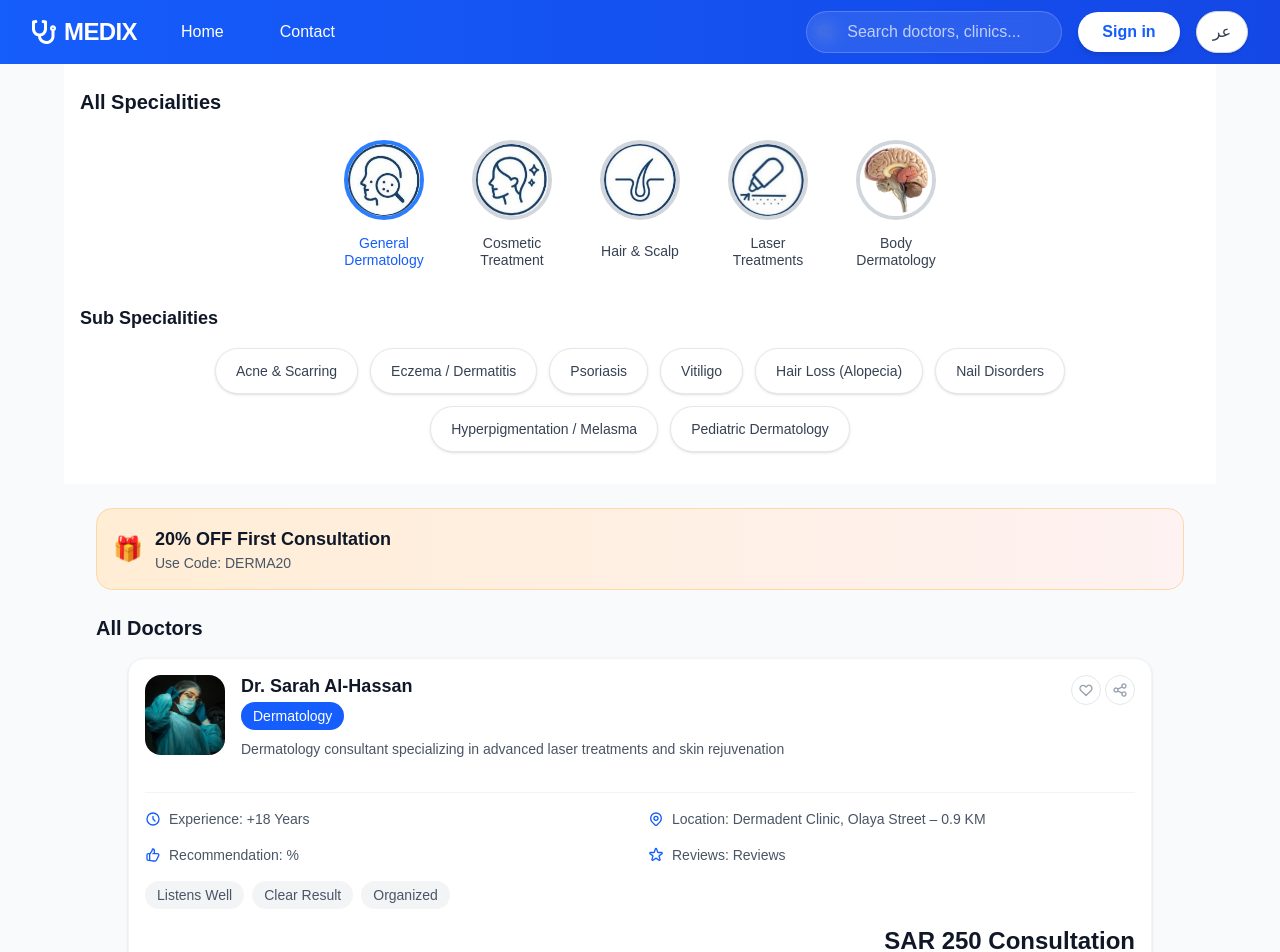
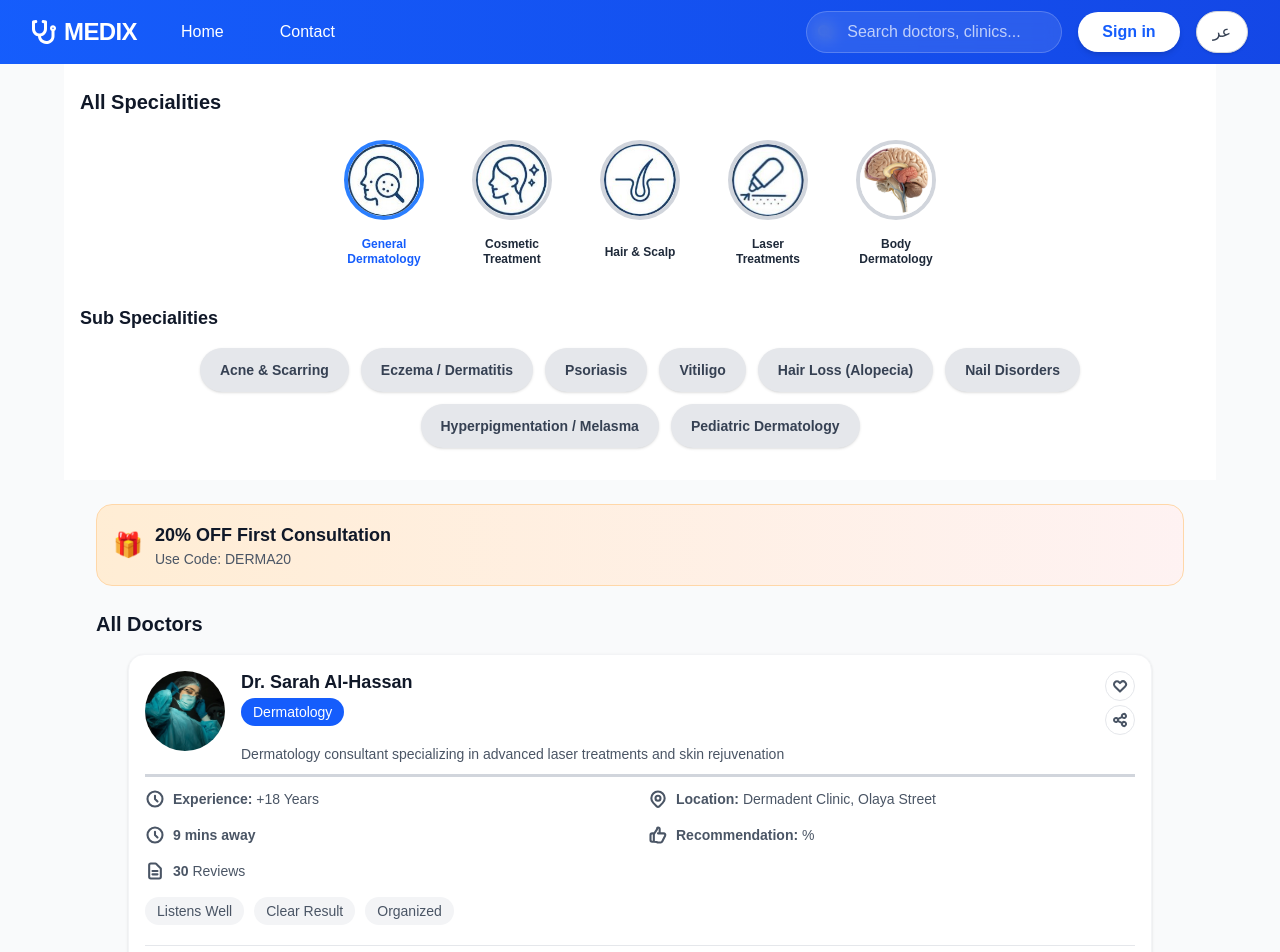
Before and after one commit to Medix-Organization/medix, a Next.js app: page /en/home in a window 1280 px wide. Shown: the top 952 px of the page. Built offline with nearby package versions, Linux system fonts and the light colour scheme; no server answers.

Commit message:
styling additions on pages

```diff
--- a/app/[locale]/doctor-profile/[[...id]]/page.tsx
+++ b/app/[locale]/doctor-profile/[[...id]]/page.tsx
@@ -38,26 +38,39 @@ const Page = async ({ params }: { params: Promise<any> }) => {
           <div className="flex flex-col sm:flex-row justify-between gap-3">
             <div className="flex flex-col gap-2">
               <div className="flex gap-2 items-center">
-                <FaLocationDot className="text-gray-400 flex-shrink-0" />
+                <FaLocationDot className="text-gray-600 flex-shrink-0" size={18} style={{strokeWidth: 2.5}} />
                 <p className="text-gray-600 text-sm">Riyadh, Sulaiman alhabeeb</p>
               </div>
               <div className="flex gap-2 items-center">
-                <FaGraduationCap className="text-gray-400 flex-shrink-0" />
+                <FaGraduationCap className="text-gray-600 flex-shrink-0" size={18} style={{strokeWidth: 2.5}} />
                 <p className="text-gray-600 text-sm">+12 years of experience</p>
               </div>
             </div>
             <div className="flex flex-col gap-2">
               <div className="flex gap-2 items-center">
-                <BiSolidLike className="text-green-500 flex-shrink-0" />
+                <BiSolidLike className="text-gray-600 flex-shrink-0" size={18} style={{strokeWidth: 2.5}} />
                 <p className="text-gray-600 text-sm">Recommendation: 97%</p>
               </div>
               <div className="flex gap-2 items-center">
+                <svg className="w-4 h-4 text-gray-600 flex-shrink-0" fill="none" stroke="currentColor" viewBox="0 0 24 24">
+                  <path strokeLinecap="round" strokeLinejoin="round" strokeWidth={2.5} d="M3 5h12M9 3v2m1.048 9.5A18.022 18.022 0 016.412 9m6.088 9h7M11 21l5-10 5 10M12.751 5C11.783 10.77 8.07 15.61 3 18.129" />
+                </svg>
+                <p className="text-gray-600 text-sm">Languages: English, Arabic</p>
+              </div>
+              <div className="flex gap-2 items-center">
+                <svg className="w-4 h-4 text-gray-600 flex-shrink-0" fill="none" stroke="currentColor" viewBox="0 0 24 24">
+                  <path strokeLinecap="round" strokeLinejoin="round" strokeWidth={2.5} d="M9 12h6m-6 4h6m2 5H7a2 2 0 01-2-2V5a2 2 0 012-2h5.586a1 1 0 01.707.293l5.414 5.414a1 1 0 01.293.707V19a2 2 0 01-2 2z" />
+                </svg>
+                <p className="text-gray-600 text-sm"><b>30</b> Reviews</p>
+              </div>
+
+              {/* <div className="flex gap-2 items-center">
                 <IoMdStar color="#fbbf24" size={20} className="flex-shrink-0" />
                 <p className="text-gray-600 text-sm">Reviews</p>
-              </div>
+              </div> */}
             </div>
           </div>
-          <div className="flex flex-wrap gap-2 mt-3">
+          {/* <div className="flex flex-wrap gap-2 mt-3">
             <span className="px-3 py-1 bg-blue-100 text-blue-800 rounded-full text-xs">
               Heart Surgery
             </span>
@@ -67,7 +80,7 @@ const Page = async ({ params }: { params: Promise<any> }) => {
             <span className="px-3 py-1 bg-purple-100 text-purple-800 rounded-full text-xs">
               Emergency Care
             </span>
-          </div>
+          </div> */}
         </section>
         <div className="border-t mt-3 border-slate-200"></div>
         <div className="flex justify-center sm:justify-end mt-2">
--- a/app/components/home-page/SpecialitiesAndSubs.tsx
+++ b/app/components/home-page/SpecialitiesAndSubs.tsx
@@ -17,7 +17,7 @@ const SpecialitiesAndSubs = () => {
           {specialties.map((speciality, i) => (
             <div key={speciality.id} className="flex flex-col items-center min-w-0 flex-shrink-0">
               <button
-                className={`transition-all duration-200 w-20 h-20 rounded-full flex items-center justify-center overflow-hidden border-4 ${
+                className={` transition-all duration-200 w-20 h-20 rounded-full flex items-center justify-center overflow-hidden border-4 ${
                   activeSpecialty.label === speciality.label
                     ? "bg-blue-100 border-blue-500"
                     : "bg-blue-50 border-gray-300 hover:border-blue-300"
@@ -33,10 +33,10 @@ const SpecialitiesAndSubs = () => {
                 />
               </button>
               <div
-                className={`mt-3 text-center text-sm font-medium max-w-[80px] leading-tight h-10 flex items-center justify-center ${
+                className={`mt-3 text-center text-xs font-bold max-w-[80px] leading-tight h-10 flex items-center justify-center ${
                   activeSpecialty.label === speciality.label
                     ? "text-blue-600"
-                    : "text-gray-700"
+                    : "text-gray-800"
                 }`}
               >
                 {t(`specialties.${i}.label`)}
@@ -54,10 +54,10 @@ const SpecialitiesAndSubs = () => {
             <button
               key={i}
               onClick={() => setActiveTag(tag)}
-              className={`px-5 py-3 rounded-full text-sm font-medium transition-all duration-200 whitespace-nowrap flex-shrink-0 shadow-sm ${
+              className={`px-5 py-3 font-bold rounded-full text-sm transition-all duration-200 whitespace-nowrap flex-shrink-0 shadow-sm ${
                 tag === activeTag
                   ? "bg-blue-600 text-white shadow-blue-200"
-                  : "bg-white text-gray-700 border border-gray-200 hover:bg-blue-50 hover:border-blue-300"
+                  : "bg-gray-200 text-gray-700  hover:bg-gray-200 hover:border-gray-300"
               }`}
             >
               {t(
--- a/app/components/home-page/doctorCard.tsx
+++ b/app/components/home-page/doctorCard.tsx
@@ -9,70 +9,77 @@ const DoctorCard = async (d: any) => {
   return (
     <Link href={`/doctor-profile/${d.d.id || 'default'}`} className="block cursor-pointer transition-shadow duration-200">
       <div className="bg-white rounded-2xl shadow-sm border border-gray-100 mx-4 mb-4 hover:border-gray-200 transition-colors duration-200 md:mx-6 lg:mx-8">
-      <div className="p-4">
+      <div className="p-4 pb-2">
         <div className="flex items-start gap-3 sm:gap-4">
           <Image
             width={80}
             height={80}
             src={`/${d.d.avatar}`}
             alt={d.d.name}
-            className="w-16 h-16 sm:w-20 sm:h-20 rounded-2xl object-cover flex-shrink-0"
+            className="w-16 h-16 sm:w-20 sm:h-20 rounded-full object-cover flex-shrink-0"
           />
           <div className="flex-1 min-w-0">
             <div className="flex items-start justify-between mb-2">
-              <div className="flex-1 pr-2">
+              <div className="flex-1">
                 <h3 className="font-bold text-base sm:text-lg text-gray-900 mb-1 leading-tight">{d.d.name}</h3>
                 <div className="inline-block bg-blue-600 text-white px-2 sm:px-3 py-1 rounded-full text-xs sm:text-sm font-medium mb-2">
                   {d.d.role}
                 </div>
-                <p className="text-gray-600 text-xs sm:text-sm mb-2 leading-relaxed">{d.d.description}</p>
               </div>
-              <div className="flex gap-1 flex-shrink-0 min-w-0">
-                <button className="p-1 sm:p-1.5 rounded-full border border-gray-200 hover:bg-gray-50 flex-shrink-0">
-                  <svg className="w-3 h-3 sm:w-4 sm:h-4 text-gray-400" fill="none" stroke="currentColor" viewBox="0 0 24 24">
-                    <path strokeLinecap="round" strokeLinejoin="round" strokeWidth={2} d="M4.318 6.318a4.5 4.5 0 000 6.364L12 20.364l7.682-7.682a4.5 4.5 0 00-6.364-6.364L12 7.636l-1.318-1.318a4.5 4.5 0 00-6.364 0z" />
+              <div className="flex flex-col gap-1 flex-shrink-0 min-w-0 ml-2">
+                <button className="p-1 sm:p-1.5 rounded-full border border-gray-200 hover:bg-gray-50 hover:shadow-md hover:border-gray-300 flex-shrink-0 transition-all duration-200">
+                  <svg className="w-3 h-3 sm:w-4 sm:h-4 text-gray-600 hover:text-gray-800" fill="none" stroke="currentColor" viewBox="0 0 24 24">
+                    <path strokeLinecap="round" strokeLinejoin="round" strokeWidth={3} d="M4.318 6.318a4.5 4.5 0 000 6.364L12 20.364l7.682-7.682a4.5 4.5 0 00-6.364-6.364L12 7.636l-1.318-1.318a4.5 4.5 0 00-6.364 0z" />
                   </svg>
                 </button>
-                <button className="p-1 sm:p-1.5 rounded-full border border-gray-200 hover:bg-gray-50 flex-shrink-0">
-                  <svg className="w-3 h-3 sm:w-4 sm:h-4 text-gray-400" fill="none" stroke="currentColor" viewBox="0 0 24 24">
-                    <path strokeLinecap="round" strokeLinejoin="round" strokeWidth={2} d="M8.684 13.342C8.886 12.938 9 12.482 9 12c0-.482-.114-.938-.316-1.342m0 2.684a3 3 0 110-2.684m0 2.684l6.632 3.316m-6.632-6l6.632-3.316m0 0a3 3 0 105.367-2.684 3 3 0 00-5.367 2.684zm0 9.316a3 3 0 105.367 2.684 3 3 0 00-5.367-2.684z" />
+                <button className="p-1 sm:p-1.5 rounded-full border border-gray-200 hover:bg-gray-50 hover:shadow-md hover:border-gray-300 flex-shrink-0 transition-all duration-200">
+                  <svg className="w-3 h-3 sm:w-4 sm:h-4 text-gray-600 hover:text-gray-800" fill="none" stroke="currentColor" viewBox="0 0 24 24">
+                    <path strokeLinecap="round" strokeLinejoin="round" strokeWidth={3} d="M8.684 13.342C8.886 12.938 9 12.482 9 12c0-.482-.114-.938-.316-1.342m0 2.684a3 3 0 110-2.684m0 2.684l6.632 3.316m-6.632-6l6.632-3.316m0 0a3 3 0 105.367-2.684 3 3 0 00-5.367 2.684zm0 9.316a3 3 0 105.367 2.684 3 3 0 00-5.367-2.684z" />
                   </svg>
                 </button>
               </div>
             </div>
+            <p className="text-gray-600 text-xs sm:text-sm leading-relaxed line-clamp-2 sm:line-clamp-none w-full">{d.d.description}</p>
           </div>
         </div>
 
-        <div className="border-t border-gray-100 pt-4 mt-4">
+        <div className="border-t-3 border-gray-300 pt-3 mt-2">
           <div className="grid grid-cols-1 sm:grid-cols-2 gap-3 sm:gap-4 mb-4">
             <div className="flex items-center gap-2 text-xs sm:text-sm text-gray-600">
-              <svg className="w-3 h-3 sm:w-4 sm:h-4 text-blue-600 flex-shrink-0" fill="none" stroke="currentColor" viewBox="0 0 24 24">
-                <path strokeLinecap="round" strokeLinejoin="round" strokeWidth={2} d="M12 8v4l3 3m6-3a9 9 0 11-18 0 9 9 0 0118 0z" />
+              <svg className="w-4 h-4 sm:w-5 sm:h-5 text-gray-600 flex-shrink-0" fill="none" stroke="currentColor" viewBox="0 0 24 24">
+                <path strokeLinecap="round" strokeLinejoin="round" strokeWidth={2.5} d="M12 8v4l3 3m6-3a9 9 0 11-18 0 9 9 0 0118 0z" />
               </svg>
-              <span className="truncate">Experience: +18 Years</span>
+              <span className="truncate"> <b>Experience:</b> +18 Years</span>
             </div>
             <div className="flex items-center gap-2 text-xs sm:text-sm text-gray-600">
-              <svg className="w-3 h-3 sm:w-4 sm:h-4 text-blue-600 flex-shrink-0" fill="none" stroke="currentColor" viewBox="0 0 24 24">
-                <path strokeLinecap="round" strokeLinejoin="round" strokeWidth={2} d="M17.657 16.657L13.414 20.9a1.998 1.998 0 01-2.827 0l-4.244-4.243a8 8 0 1111.314 0z" />
-                <path strokeLinecap="round" strokeLinejoin="round" strokeWidth={2} d="M15 11a3 3 0 11-6 0 3 3 0 016 0z" />
+              <svg className="w-4 h-4 sm:w-5 sm:h-5 text-gray-600 flex-shrink-0" fill="none" stroke="currentColor" viewBox="0 0 24 24">
+                <path strokeLinecap="round" strokeLinejoin="round" strokeWidth={2.5} d="M17.657 16.657L13.414 20.9a1.998 1.998 0 01-2.827 0l-4.244-4.243a8 8 0 1111.314 0z" />
+                <path strokeLinecap="round" strokeLinejoin="round" strokeWidth={2.5} d="M15 11a3 3 0 11-6 0 3 3 0 016 0z" />
               </svg>
-              <span className="truncate">Location: {d.d.clinic} – {d.d.distance}</span>
+              <span className="truncate"> <b>Location:</b> {d.d.clinic} </span>
             </div>
             <div className="flex items-center gap-2 text-xs sm:text-sm text-gray-600">
-              <svg className="w-3 h-3 sm:w-4 sm:h-4 text-blue-600 flex-shrink-0" fill="none" stroke="currentColor" viewBox="0 0 24 24">
-                <path strokeLinecap="round" strokeLinejoin="round" strokeWidth={2} d="M14 10h4.764a2 2 0 011.789 2.894l-3.5 7A2 2 0 0115.263 21h-4.017c-.163 0-.326-.02-.485-.06L7 20m7-10V5a2 2 0 00-2-2h-.095c-.5 0-.905.405-.905.905 0 .714-.211 1.412-.608 2.006L7 11v9m7-10h-2M7 20H5a2 2 0 01-2-2v-6a2 2 0 012-2h2.5" />
+              <svg className="w-4 h-4 sm:w-5 sm:h-5 text-gray-600 flex-shrink-0" fill="none" stroke="currentColor" viewBox="0 0 24 24">
+                <path strokeLinecap="round" strokeLinejoin="round" strokeWidth={2.5} d="M12 8v4l3 3m6-3a9 9 0 11-18 0 9 9 0 0118 0z" />
               </svg>
-              <span className="truncate">Recommendation: {d.ratingPercent}%</span>
+              <span className="truncate"><b>9 mins away</b></span>
             </div>
             <div className="flex items-center gap-2 text-xs sm:text-sm text-gray-600">
-              <svg className="w-3 h-3 sm:w-4 sm:h-4 text-blue-600 flex-shrink-0" fill="none" stroke="currentColor" viewBox="0 0 24 24">
-                <path strokeLinecap="round" strokeLinejoin="round" strokeWidth={2} d="M11.049 2.927c.3-.921 1.603-.921 1.902 0l1.519 4.674a1 1 0 00.95.69h4.915c.969 0 1.371 1.24.588 1.81l-3.976 2.888a1 1 0 00-.363 1.118l1.518 4.674c.3.922-.755 1.688-1.538 1.118l-3.976-2.888a1 1 0 00-1.176 0l-3.976 2.888c-.783.57-1.838-.197-1.538-1.118l1.518-4.674a1 1 0 00-.363-1.118l-3.976-2.888c-.784-.57-.38-1.81.588-1.81h4.914a1 1 0 00.951-.69l1.519-4.674z" />
+              <svg className="w-4 h-4 sm:w-5 sm:h-5 text-gray-600 flex-shrink-0" fill="none" stroke="currentColor" viewBox="0 0 24 24">
+                <path strokeLinecap="round" strokeLinejoin="round" strokeWidth={2.5} d="M14 10h4.764a2 2 0 011.789 2.894l-3.5 7A2 2 0 0115.263 21h-4.017c-.163 0-.326-.02-.485-.60L7 20m7-10V5a2 2 0 00-2-2h-.095c-.5 0-.905.405-.905.905 0 .714-.211 1.412-.608 2.006L7 11v9m7-10h-2M7 20H5a2 2 0 01-2-2v-6a2 2 0 012-2h2.5" />
               </svg>
-              <span className="truncate">Reviews: {d.reviewsCount} Reviews</span>
+              <span className="truncate"> <b>Recommendation:</b> {d.ratingPercent}%</span>
+            </div>
+            <div className="flex items-center gap-2 text-xs sm:text-sm text-gray-600">
+              <svg className="w-4 h-4 sm:w-5 sm:h-5 text-gray-600 flex-shrink-0" fill="none" stroke="currentColor" viewBox="0 0 24 24">
+                <path strokeLinecap="round" strokeLinejoin="round" strokeWidth={2.5} d="M9 12h6m-6 4h6m2 5H7a2 2 0 01-2-2V5a2 2 0 012-2h5.586a1 1 0 01.707.293l5.414 5.414a1 1 0 01.293.707V19a2 2 0 01-2 2z" />
+              </svg>
+              <span className="truncate"> <b> 30  </b>Reviews {d.reviewsCount}</span>
+
             </div>
           </div>
 
-          <div className="flex flex-wrap gap-1.5 sm:gap-2 mb-4">
+          <div className="flex flex-wrap gap-2 sm:gap-2.5 mb-5">
             {d.d.tags.slice(0, 3).map((tag: any, index: number) => (
               <span
                 key={index}
@@ -83,9 +90,13 @@ const DoctorCard = async (d: any) => {
             ))}
           </div>
 
-          <div className="flex items-center justify-center sm:justify-end">
+          <div className="flex items-center justify-end sm:justify-end pt-2 border-t border-gray-200">
+
             <div className="text-center sm:text-right">
-              <div className="text-lg sm:text-2xl font-bold text-gray-900">SAR 250 Consultation</div>
+              <div className="text-lg sm:text-2xl text-gray-900">
+                <span className="text-gray-500 font-normal">Consultation </span>
+                <span className="font-bold">250 SAR</span>
+              </div>
             </div>
           </div>
         </div>
```
Also changed, not shown: app/components/Tabs.tsx (+89 -14 lines).
